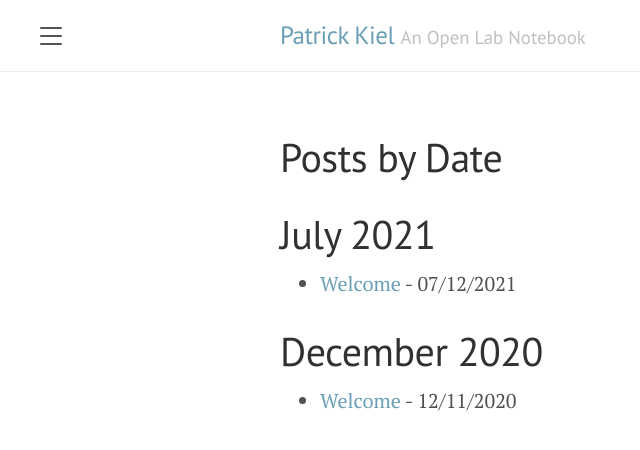
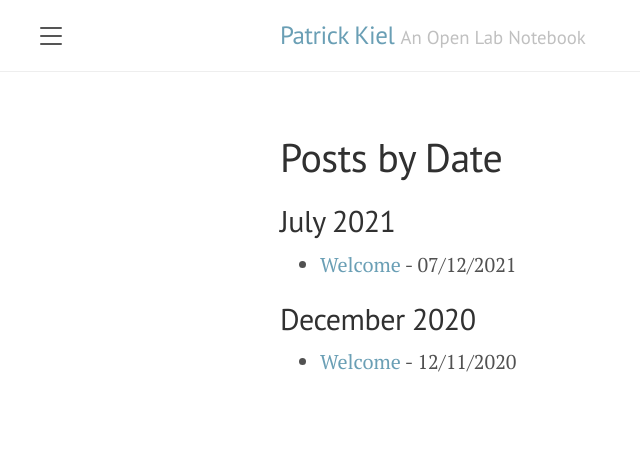
Before and after one commit to pkiel/notebook, a Jekyll site: the page built from date.md, in a window 1280 px wide. Shown: the top 450 px of the page, without its empty margins (0-640 px from the left). Built offline with Jekyll 4.4.1, drawn with Linux system fonts in a browser that asks for light colours.

Commit message:
Update date.md

```diff
--- a/date.md
+++ b/date.md
@@ -9,7 +9,7 @@ title: Posts by Date
   {% assign currentdate = post.date | date: "%B %Y" %}
   {% if currentdate != date %}
     {% unless forloop.first %}</ul>{% endunless %}
-    <h1 id="y{{post.date | date: "%B %Y"}}">{{ currentdate }}</h1>
+    <h2 id="y{{post.date | date: "%B %Y"}}">{{ currentdate }}</h2>
     <ul>
     {% assign date = currentdate %}
   {% endif %}
```
